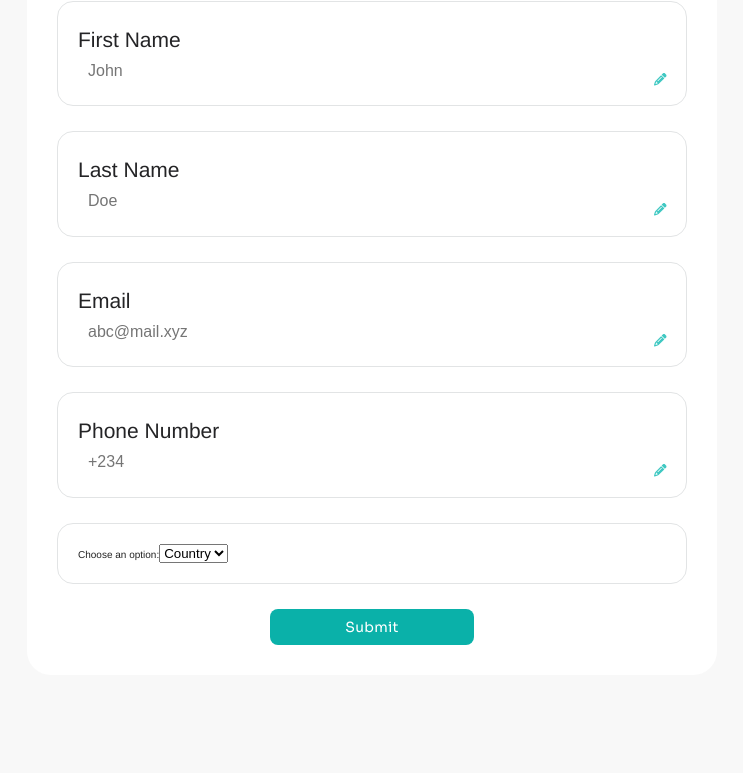
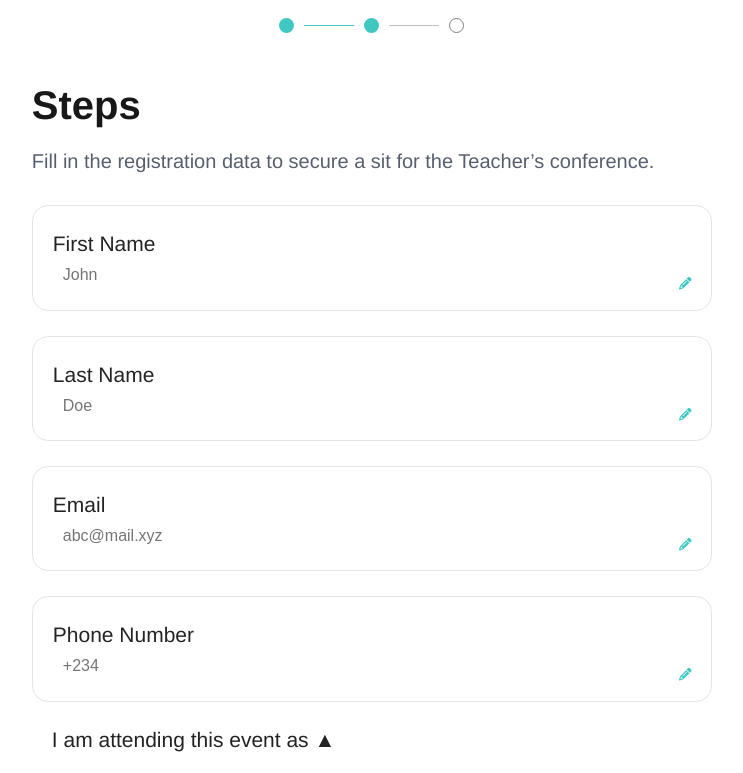
Before and after one commit to jubrealguy/re-form, a React (Create React App) app: page / in a window 1280 px wide. Shown: the part 1113-1886 px from the top of the page, without its empty margins (268-1011 px from the left). Built offline with nearby package versions, Linux system fonts and the light colour scheme.

Commit message:
created a new component

```diff
--- a/src/App.css
+++ b/src/App.css
@@ -4,12 +4,6 @@
 
 @import url('https://fonts.googleapis.com/css2?family=Sora:wght@400;500;600&display=swap');
 @import url('https://fonts.googleapis.com/css2?family=Roboto:wght@400;500;700&display=swap');
-
-*, *::after, *::before {
-    margin: 0;
-    padding: 0;
-    box-sizing: border-box;
-}
 
 html {
     font-size: 62.5%;
@@ -27,13 +21,16 @@ html {
     }
 }
 
-body {
+/* body {
     background: rgba(128, 128, 128, 0.056);
     font-family: Helvetica;
     color: #232323;
-}
+} */
 
 .events {
+    font-family: Helvetica;
+    color: #232323;
+    box-sizing: border-box;
     margin: 5rem 6.5rem;
 }
 
@@ -64,6 +61,7 @@ body {
 @media screen and (max-width: 500px) {
     .header__primary {
         font-size: 3.2rem;
+        margin-bottom: 0;
     }
 
     .event__info--head {
@@ -100,16 +98,23 @@ body {
 @media screen and (max-width: 800px) {
     .event__info {
         padding: 4rem 3rem;
+        margin-bottom: -2rem;
     }
 
     .event__info--body {
         flex-direction: column;
         text-align: center;
-        gap: 7.5rem;
+        gap: 1.5rem;
     }
 
     .event__img {
         width: 100%;
+    }
+}
+
+@media screen and (max-width: 500px) {
+    .events {
+        margin: 0;
     }
 }
 
@@ -126,10 +131,15 @@ body {
     color: #324162;
 }
 
-@media screen and (max-width: 500px) {
+@media screen and (max-width: 800px) {
+    .event__details {
+        gap: 0;
+    }
+
     .event__details--head {
         font-size: 4rem;
         line-height: 5.4rem;
+        margin-bottom: 1rem;
     }
 
     .event__info--head {
@@ -198,9 +208,10 @@ body {
     }
 }
 
-@media screen and (max-width: 600px) {
-    .event__form {
-        width: 97.5%;
+@media screen and (max-width: 500px) {
+    .event_form {
+        padding: 1rem;
+        width: 100%;
     }
 }
 
@@ -234,7 +245,7 @@ body {
 
 .event__form--figure span:nth-child(4) {
     padding: .0625rem 2.5rem;
-    background: grey
+    background: rgba(128, 128, 128, 0.5)
 }
 
 .event__form--figure span:nth-child(5)  {
@@ -288,6 +299,11 @@ body {
     padding: .3rem 1rem;
     border: none;
     color: #575F6E;
+}
+
+.form__input {
+    border: none;
+    outline: none;
 }
 
 .form__edit {
@@ -412,6 +428,7 @@ body {
     .event__conference {
         padding: 0 2.5rem;
         flex-direction: column;
+        margin-top: 3rem;
     }
 
     .event__conference--img {
@@ -466,6 +483,10 @@ body {
 }
 
 @media screen and (max-width: 800px) {
+    .event__past {
+        margin-top: 6rem;
+    }
+
     .table__head .tablerow th:first-child span {
         display: none;
     }
@@ -505,8 +526,13 @@ body {
 }
 
 @media screen and (max-width: 800px) {
+    .event__sponsor {
+        margin-top: 3rem;
+    }
+
     .event__sponsor h3 {
         font-size: 3rem;
+
     }
 }
 
@@ -527,3 +553,113 @@ body {
     font-weight: 700;
     line-height: 2.8rem;
 }
+
+.valid {
+    width: 40rem;
+    padding: .8rem 1.6rem;
+    display: flex;
+    align-items: center;
+    border: 1px solid #B7EB8F;
+    border-radius: .8rem;
+    background: #F6FFED;
+    margin: 0 auto;
+    margin-top: 2rem;
+}
+
+
+
+.valid span:first-child {
+    font-size: .6rem;
+    padding: .3rem .4rem;
+    color: white;
+    background-color: #0ab129;
+    border-radius: 50%;
+    margin-right: 2rem;
+}
+
+.valid span:last-child {
+    font-size: 2rem;
+    cursor: pointer;
+}
+
+.valid p {
+    font-size: 1.6rem;
+    font-weight: 400;
+    line-height: 2.2rem;
+    margin-right: auto;
+}
+
+@media screen and (max-width: 500px) {
+    .valid {
+        width: 80%;
+        padding: .6rem 1.4rem;
+    }
+}
+
+.dropdown p {
+    font-family: Helvetica;
+    font-size: 2.1rem;
+    font-weight: 400;
+    line-height: 2.5rem;
+    margin-left: 2rem;
+    cursor: pointer;
+}
+
+.dropdown__input {
+    font-size: 2rem;
+    width: 100%;
+    border: none;
+    border-bottom: 1px solid #3FC8C2;
+    padding-bottom: 1rem;
+    margin-bottom: 5rem;
+}
+
+.dropdown__input::placeholder {
+    color: gray;
+}
+
+.dropdown__input:focus {
+    border: none;
+    outline: none;
+}
+
+.dropdown-menu {
+    display: flex;
+    flex-direction: column;
+    padding: 1rem;
+    background: #ffffff;
+    box-shadow: 0px 4px 4px 0px #0000001F;
+    margin-bottom: 5rem;
+
+}
+
+.dropdown-menu label {
+    display: flex;
+    align-items: center;
+    font-family: Mulish;
+    font-size: 1.8rem;
+    font-weight: 500;
+    line-height: 1.5;
+    color: #06110A80;
+}
+
+.dropdown-menu label input[type="checkbox"] {
+    width: 1.2rem;
+    height: 1.2rem;
+    margin-right: 1rem;
+}
+
+@media screen and (max-width: 500px) {
+    .dropdown-menu label {
+        font-size: 1.6rem;
+    }
+}
+
+.error-message {
+    display: block;
+    margin-top: -2rem;
+    margin-bottom: 2.5rem;
+    color: red;
+    font-size: 1.3rem;
+    margin-left: 1.5rem;
+}
--- a/src/Event.js
+++ b/src/Event.js
@@ -1,4 +1,4 @@
-import { useState } from 'react';
+import { useState, useRef } from 'react';
 import { FontAwesomeIcon } from '@fortawesome/react-fontawesome';
 import { faPencilAlt } from '@fortawesome/free-solid-svg-icons';
 import { faShareNodes } from '@fortawesome/free-solid-svg-icons';
@@ -6,27 +6,81 @@ import { faFilter } from '@fortawesome/free-solid-svg-icons';
 import reform_img from './img/reform_img.png'
 import conference_img from './img/conference_img.png'
 import kids_img from './img/kids_image.png'
+import DropdownWithCheckboxes from './dropdown';
 
 const Event = () => {
     const [form, setForm] = useState({
         first: "",
         last: "",
         email: "",
-        number: "",
+        tel: "",
+        attendingAs: "",
     })
+
+    const [isValid, setIsValid] = useState(false)
+    const [errors, setErrors] = useState({})
+
+    const firstNameRef = useRef(null);
+    const lastNameRef = useRef(null);
+    const emailRef = useRef(null);
+    const telRef = useRef(null);
 
     const onChange = (e) => {
         const {value, name} = e.target
         setForm((state) => ({
-          ...state
+          ...state,
+          [name]: value
         }))
       }
 
+      const handleDropdownChange = (selectedItem) => {
+        setForm((prevForm) => ({
+          ...prevForm,
+          attendingAs: selectedItem,
+        }));
+      };
+
+      const handleFocus = (ref) => ref.current.focus();
+
       const submit = (e) => {
         e.preventDefault()
+        const newErrors = {};
+        if (!form.first) newErrors.first = "First Name is required";
+        if (!form.last) newErrors.last = "Last Name is required";
+        if (!form.email) newErrors.email = "Email is required";
+        if (!form.tel) newErrors.tel = "Phone Number is required";
+        if (!form.attendingAs) newErrors.attendingAs = "Please select how you are attending";
+
+        if (Object.keys(newErrors).length > 0) {
+            setErrors(newErrors); // Set errors if validation fails
+            setIsValid(false);
+            return;
+        }
+        setIsValid(true);
         console.log(form);
+
+        setForm({
+            first: "",
+            last: "",
+            email: "",
+            tel: "",
+            attendingAs: "",
+        });
+        setErrors({});
       }
 
+      const cancel = () => {
+        setIsValid(false)
+    }
+
+
+      const valid = () => {return (
+      <div className='valid'>
+        <span>&#10003;</span>
+        <p>Application Submited</p>
+        <span onClick={cancel}>&times;</span>
+    </div>
+    )}
 
     return (
         <div className="events">
@@ -57,42 +111,41 @@ const Event = () => {
                 <div className='form__box'>
                     <label htmlFor='first' className='form__label'>First Name</label>
                     <div className='input-box'>
-                        <input type='text' name='first' id='first' value={form.first} onChange={onChange} placeholder='John' className='form__input' />
-                        <FontAwesomeIcon icon={faPencilAlt} className='form__edit' />
+                        <input type='text' name='first' id='first' value={form.first} onChange={onChange} placeholder='John' ref={firstNameRef} className='form__input' required />
+                        <FontAwesomeIcon icon={faPencilAlt} onClick={() => handleFocus(firstNameRef)} className='form__edit' />
                     </div>
                 </div>
+                {errors.first && <span className='error-message'>{errors.first}!!!</span>}
                 <div className='form__box'>
                     <label htmlFor='last' className='form__label'>Last Name</label>
                     <div className='input-box'>
-                        <input type='text' name='last' id='last' value={form.last} onChange={onChange} placeholder='Doe' className='form__input' />
-                        <FontAwesomeIcon icon={faPencilAlt} className='form__edit' />
+                        <input type='text' name='last' id='last' value={form.last} onChange={onChange} placeholder='Doe' ref={lastNameRef} className='form__input' required />
+                        <FontAwesomeIcon icon={faPencilAlt} onClick={() => handleFocus(lastNameRef)} className='form__edit' />
                     </div>
                 </div>
+                {errors.last && <span className='error-message'>{errors.last} ! ! !</span>}
                 <div className='form__box'>
                     <label htmlFor='email' className='form__label'>Email</label>
                     <div className='input-box'>
-                        <input type='email' name='email' value={form.email} onChange={onChange} id='email' placeholder='abc@mail.xyz' className='form__input' />
-                        <FontAwesomeIcon icon={faPencilAlt} className='form__edit' />
+                        <input type='email' name='email' value={form.email} onChange={onChange} id='email' placeholder='abc@mail.xyz' ref={emailRef} className='form__input' required />
+                        <FontAwesomeIcon icon={faPencilAlt} onClick={() => handleFocus(emailRef)} className='form__edit' />
                     </div>
                 </div>
+                {errors.email && <span className='error-message'>{errors.email} ! ! !</span>}
                 <div className='form__box'>
-                    <label htmlFor='phone' className='form__label'>Phone Number</label>
+                    <label htmlFor='tel' className='form__label'>Phone Number</label>
                     <div className='input-box'>
-                        <input type='number' name='phone' value={form.number} onChange={onChange} id='phone' placeholder='+234' className='form__input' />
-                        <FontAwesomeIcon icon={faPencilAlt} className='form__edit' />
+                        <input type='tel' name='tel' value={form.tel} onChange={onChange} id='tel' placeholder='+234' ref={telRef} className='form__input' required />
+                        <FontAwesomeIcon icon={faPencilAlt} onClick={() => handleFocus(telRef)} className='form__edit' />
                     </div>
                 </div>
-                <div className='form__box'>
-                    <label htmlFor="options">Choose an option:</label>
-                    <select class="form-select bottom-small" aria-label="Default select example">
-                        <option selected>Country</option>
-                        <option value="Nigeria">Nigeria</option>
-                        <option value="UK">UK</option>
-                        <option value="USA">USA</option>
-                        <option value="Canada">Canada</option>
-                    </select>
-                </div>
+                {errors.tel && <span className='error-message'>{errors.tel} ! ! !</span>}
+
+                <DropdownWithCheckboxes handleDropdownChange={handleDropdownChange} />
+                {errors.attendingAs && <span className='error-message'>{errors.attendingAs} ! ! !</span>}
+
                 <button className='form__button' onClick={submit}>Submit</button>
+                {isValid && valid()}
             </form>
 
             <div className='event__conference'>
--- /dev/null
+++ b/src/dropdown.js
@@ -0,0 +1,62 @@
+import React, { useState } from 'react';
+
+const DropdownWithCheckboxes = ({ handleDropdownChange }) => {
+  const [isOpen, setIsOpen] = useState(false);
+  const [selectedItem, setSelectedItem] = useState('');
+  const [checkedItems, setCheckedItems] = useState({
+    item1: false,
+    item2: false,
+    item3: false,
+    item4: false,
+  });
+
+  const toggleDropdown = () => {
+    setIsOpen(!isOpen);
+  };
+
+  const handleCheckboxChange = (e, label) => {
+    const { name } = e.target;
+    const updatedCheckedItems = {
+        item1: false,
+        item2: false,
+        item3: false,
+        item4: false,
+        [name]: true,
+      };
+      setCheckedItems(updatedCheckedItems);
+      setSelectedItem(label);
+      handleDropdownChange(label);
+      setIsOpen(false)
+  };
+
+  return (
+    <div className="dropdown">
+      <p onClick={toggleDropdown}>I am attending this event as &#9650;</p>
+      {!isOpen && <input type='text' name='attendingAs' value={selectedItem} readOnly className='dropdown__input' placeholder='- - - -' onClick={toggleDropdown} />}
+
+      {isOpen && (
+        <div className="dropdown-menu">
+          <label>
+            <input type="checkbox" name="item1" checked={checkedItems.item1} onChange={(e) => handleCheckboxChange(e, 'Teacher')} />
+            Teacher
+          </label>
+          <label>
+            <input type="checkbox" name="item2" checked={checkedItems.item2} onChange={(e) => handleCheckboxChange(e, 'Speaker')}
+            />
+            Speaker
+          </label>
+          <label>
+            <input type="checkbox" name="item3" checked={checkedItems.item3} onChange={(e) => handleCheckboxChange(e, 'Sponsor')} />
+            Sponsor
+          </label>
+          <label>
+            <input type="checkbox" name="item4" checked={checkedItems.item4} onChange={(e) => handleCheckboxChange(e, 'Others')} />
+            Others
+          </label>
+        </div>
+      )}
+    </div>
+  );
+};
+
+export default DropdownWithCheckboxes;
```
